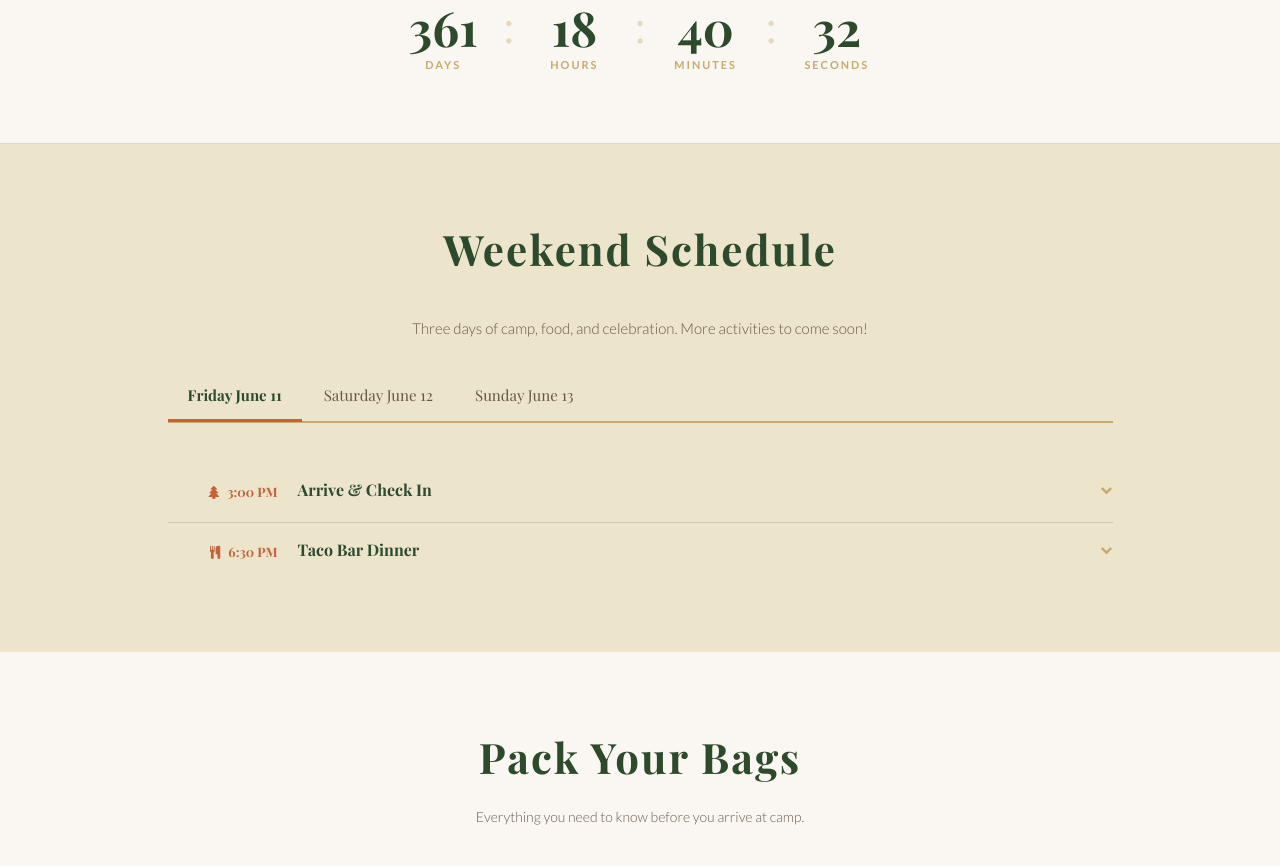
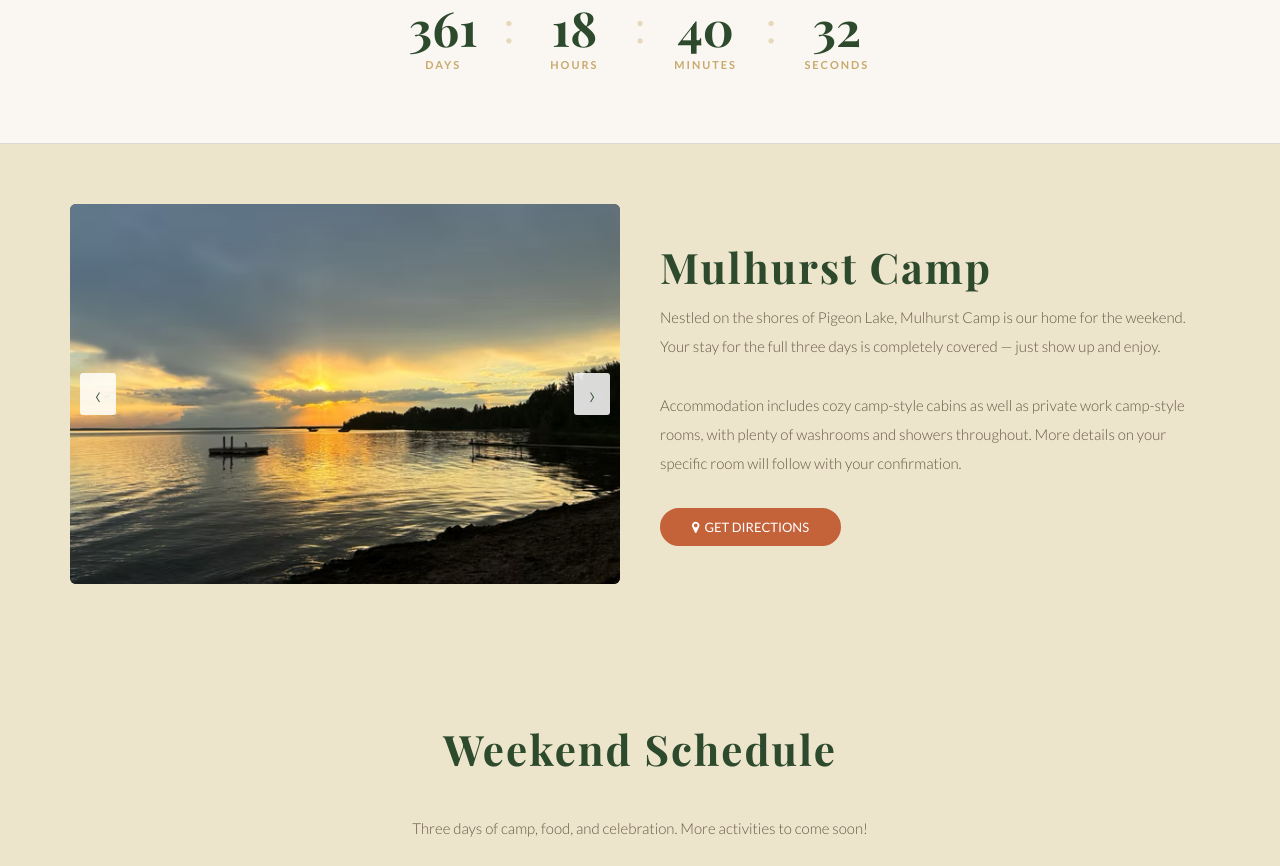
Before and after one commit to jai-riley/hannahandjai-wedding, a website: page index.html in a window 1280 px wide. Shown: the part 995-1861 px from the top of the page. Drawn offline with nearby package versions, Linux system fonts and the light colour scheme; files whose address does not match are found by name; a web font is replaced by a local one.

```diff
--- a/index.html
+++ b/index.html
@@ -60,6 +60,17 @@
     <link rel="stylesheet" href="node_modules/font-awesome/css/font-awesome.min.css" onerror="loadCssFromCDN('font-awesome.css')">
     <script src="js/vendor/modernizr-2.8.3-respond-1.4.2.min.js"></script>
     <style>
+        #venue .venue-row { display: flex; align-items: center; gap: 40px; }
+        #venue .venue-slideshow { position: relative; flex: 1; min-width: 0; border-radius: 6px; overflow: hidden; height: 380px; background: #2d4a2d; }
+        #venue .venue-slide { position: absolute; top: 0; left: 0; width: 100%; height: 100%; object-fit: cover; opacity: 0; transition: opacity 0.4s ease; }
+        #venue .venue-slide.active { opacity: 1; }
+        #venue .venue-arrow { position: absolute; top: 50%; transform: translateY(-50%); background: rgba(255,255,255,0.85); border: none; font-size: 26px; line-height: 1; cursor: pointer; padding: 8px 14px; border-radius: 3px; color: #2d4a2d; z-index: 2; }
+        #venue .venue-arrow:hover { background: #fff; }
+        #venue .venue-prev { left: 10px; }
+        #venue .venue-next { right: 10px; }
+        #venue .venue-info { flex: 1; min-width: 0; }
+        #venue .venue-info h3 { margin-top: 0; }
+        @media (max-width: 767px) { #venue .venue-row { flex-direction: column; } #venue .venue-slideshow { width: 100%; height: 260px; } }
         #map { position: relative; height: 500px; padding: 0; }
         #map-canvas { position: absolute; top: 0; left: 0; width: 100%; height: 100%; border: 0; }
         #map-content-wrapper { position: absolute; top: 0; left: 0; right: 0; bottom: 0; margin: 0 !important; display: flex; align-items: center; }
@@ -124,7 +135,7 @@
                             <li><a href="#pack-your-bags">Pack Your Bags</a></li>
                             <li><a href="#menu">Menu</a></li>
                             <li><a href="#eng-pics">Photos</a></li>
-                            <li><a href="#map">Venue</a></li>
+                            <li><a href="#venue">Venue</a></li>
                         </ul>
                         <ul class="member-actions">
                             <li><a href="#rsvp" class="btn-white btn-small">RSVP</a></li>
@@ -205,6 +216,26 @@
                         setInterval(tick, 1000);
                     })();
                 </script>
+            </div>
+        </div>
+    </div>
+</section>
+
+<section id="venue" class="section-padding" style="background:#ede4cc;">
+    <div class="container">
+        <div class="venue-row">
+            <div class="venue-slideshow">
+                <img src="img/pigeonlake/lake.png" class="venue-slide active" alt="Pigeon Lake">
+                <img src="img/pigeonlake/outsideview.png" class="venue-slide" alt="Outside view of Mulhurst Camp">
+                <img src="img/pigeonlake/receptionhall.png" class="venue-slide" alt="Reception hall">
+                <button class="venue-arrow venue-prev" aria-label="Previous">&#8249;</button>
+                <button class="venue-arrow venue-next" aria-label="Next">&#8250;</button>
+            </div>
+            <div class="venue-info">
+                <h3>Mulhurst Camp</h3>
+                <p>Nestled on the shores of Pigeon Lake, Mulhurst Camp is our home for the weekend. Your stay for the full three days is completely covered — just show up and enjoy.</p>
+                <p>Accommodation includes cozy camp-style cabins as well as private work camp-style rooms, with plenty of washrooms and showers throughout. More details on your specific room will follow with your confirmation.</p>
+                <a href="#map" class="btn btn-accent btn-small"><i class="fa fa-map-marker"></i>&nbsp;&nbsp;Get Directions</a>
             </div>
         </div>
     </div>
@@ -780,5 +811,18 @@
 <script src="js/jquery.mb.YTPlayer.min.js"></script>
 <script src="js/vendor/ouical.js"></script>
 <script src="js/scripts.js"></script>
+<script>
+    (function () {
+        var slides = document.querySelectorAll('#venue .venue-slide');
+        var current = 0;
+        function show(n) {
+            slides[current].classList.remove('active');
+            current = (n + slides.length) % slides.length;
+            slides[current].classList.add('active');
+        }
+        document.querySelector('#venue .venue-prev').addEventListener('click', function () { show(current - 1); });
+        document.querySelector('#venue .venue-next').addEventListener('click', function () { show(current + 1); });
+    })();
+</script>
 </body>
 </html>
```
Also changed, not shown: img/pigeonlake/lake.png (added), img/pigeonlake/outsideview.png (added), img/pigeonlake/receptionhall.png (added).
